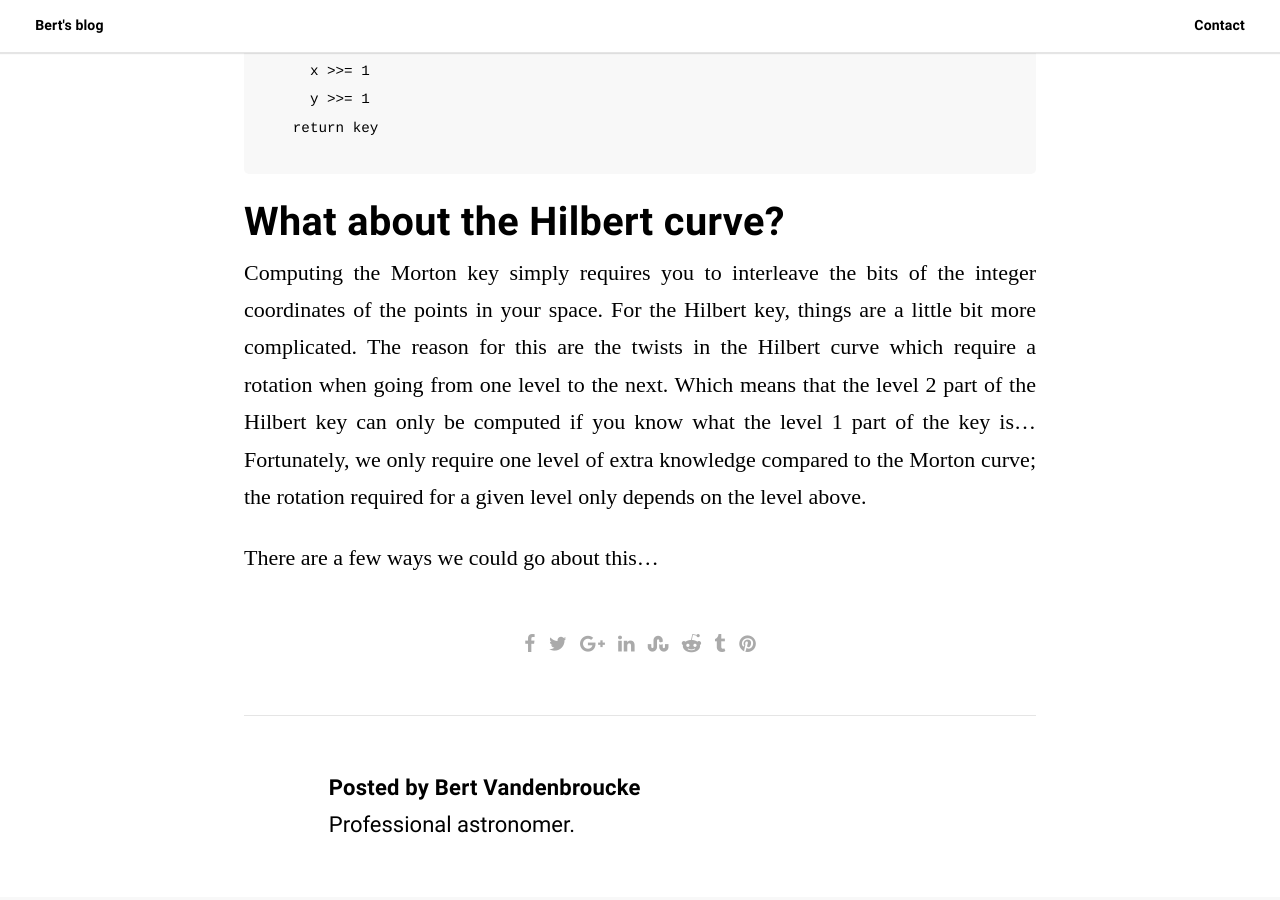
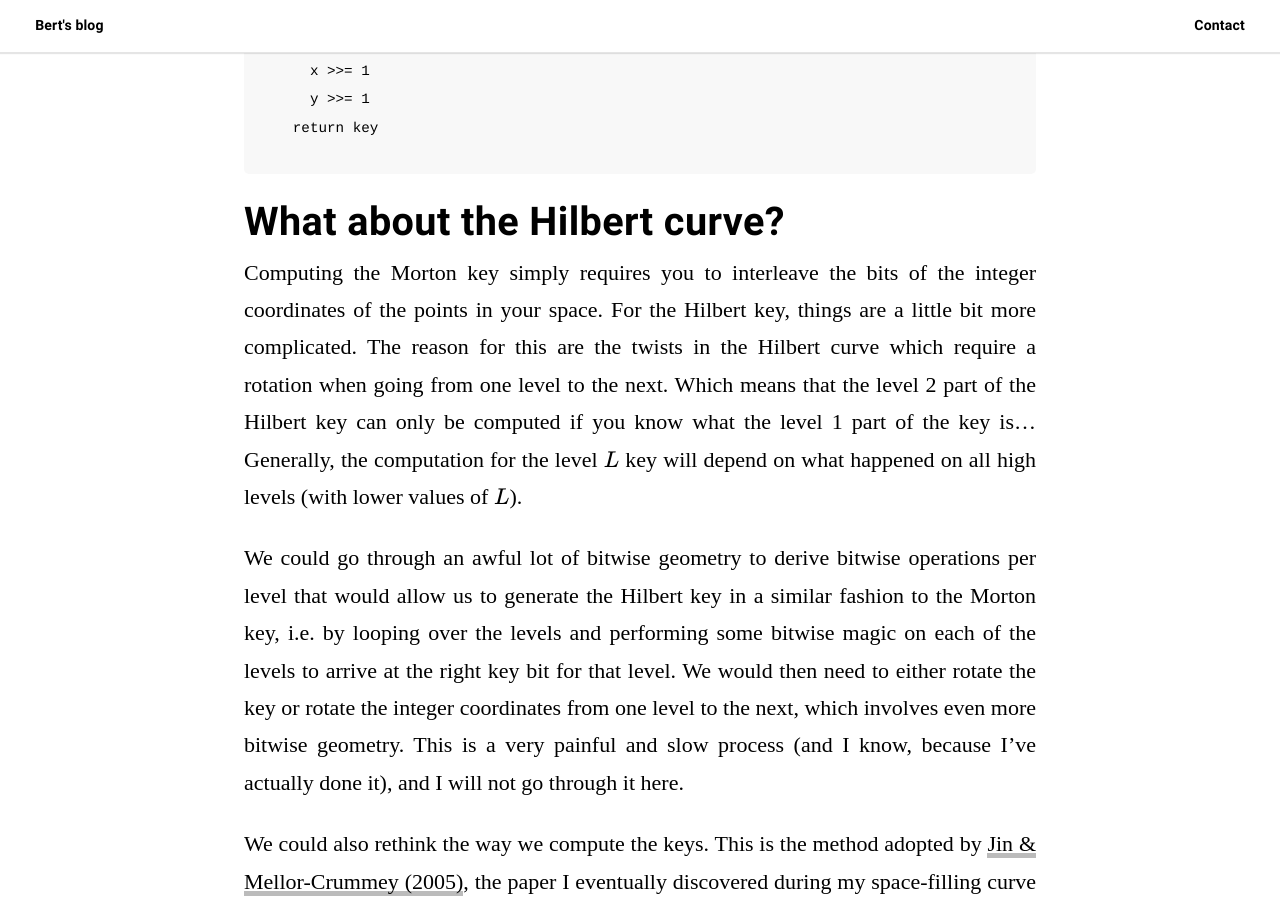
Before and after one commit to bwvdnbro/bwvdnbro.github.io, a Jekyll site: the page built from _posts/2019-01-14-space-filling-curves.markdown, in a window 1280 px wide and 900 px high, scrolled down 9802 px. Built offline with Jekyll 4.4.1, drawn with Linux system fonts in a browser that asks for light colours; some web fonts are replaced; formulas are drawn with MathJax 3; some of the changed text lies outside the part shown.

Commit message:
Started adding table based key computation.

```diff
--- a/_posts/2019-01-14-space-filling-curves.markdown
+++ b/_posts/2019-01-14-space-filling-curves.markdown
@@ -285,8 +285,75 @@
 the twists in the Hilbert curve which require a rotation when going from
 one level to the next. Which means that the level 2 part of the Hilbert
 key can only be computed if you know what the level 1 part of the key
-is... Fortunately, we only require one level of extra knowledge compared
-to the Morton curve; the rotation required for a given level only
-depends on the level above.
+is... Generally, the computation for the level $$L$$ key will depend on
+what happened on all high levels (with lower values of $$L$$).
 
-There are a few ways we could go about this...
+We could go through an awful lot of bitwise geometry to derive bitwise
+operations per level that would allow us to generate the Hilbert key in
+a similar fashion to the Morton key, i.e. by looping over the levels and
+performing some bitwise magic on each of the levels to arrive at the
+right key bit for that level. We would then need to either rotate the
+key or rotate the integer coordinates from one level to the next, which
+involves even more bitwise geometry. This is a very painful and slow
+process (and I know, because I've actually done it), and I will not go
+through it here.
+
+We could also rethink the way we compute the keys. This is the method
+adopted by [Jin & Mellor-Crummey
+(2005)](https://doi.org/10.1145/1055531.1055537), the paper I eventually
+discovered during my space-filling curve exploration. Their idea is to
+use a lookup-table to compute keys for space-filling curves. The
+lookup-table acts as a sort of map, that tells you in which direction to
+move along the curve, starting from a given position. The easiest way to
+explain it is by using the Morton key as an example.
+
+Let's start again with the level 1 Morton curve. Instead of just drawing
+it however, we will now label the connections in the curve with the
+directions we need to move in to follow the curve between the different
+points, and we will label the points with the shape of the curve on the
+next level down (an inverse Z, since this will also be the Morton
+curve):
+
+![Morton curve with directional labels](/assets/images/morton_labels.png)
+
+The entire curve can be described in terms of a simple map with the
+1-bit integer coordinates as reference points:
+ * if the current integer position is $$(0,0)$$, move *right*
+ * if the current integer position is $$(1,0)$$, move *up and left*
+ * if the current integer position is $$(0,1)$$, move *right*
+ * if the current integer position is $$(1,1)$$, *stop*
+
+We can also add directions for the next level to this map. These are
+very simple, since we know that the Morton curve looks the same on each
+level. But this will be useful for the Hilbert curve. The entire map can
+then be summarized as a simple table:
+
+| map name | position 0 | position 1 | position 2 | position 3 |
+| :---: | :---: | :---: | :---: | :---: |
+| Z | (Z, $$\rightarrow{}$$, 00) | (Z, $$\nwarrow{}$$, 01) | (Z, $$\rightarrow{}$$, 10) | (Z, stop, 11) |
+
+The different elements in each column are respectively the name of the
+map on the next level, the movement direction for the next point on the
+current level, and the bit that needs to be added to the Morton key on
+that level.
+
+To construct the multi-level key for a given set of coordinates, we
+again strip their bits from high to low, but now we use these bits to
+look up the corresponding row in the map table. This immediately tells
+us what part we need to add to the key, and which map to use for the
+next level. Of course, this does not make much sense for a map this
+simple. Note that we also don't use the directions for this.
+
+Things are a bit different for the Hilbert curve, because there are 4
+possible orientations of our curve that we can encounter, and hence 4
+different maps (there are actually 8, but for a given Hilbert curve we
+only need half of them because of geometrical reasons):
+
+![Hilbert curve with directional labels](/assets/images/hilbert_labels.png)
+
+| map name | position 0 | position 1 | position 2 | position 3 |
+| :---: | :---: | :---: | :---: | :---: |
+| Z | (Z, $$\rightarrow{}$$, 00) | (Z, $$\nwarrow{}$$, 01) | (Z, $$\rightarrow{}$$, 10) | (Z, stop, 11) |
+| Z | (Z, $$\rightarrow{}$$, 00) | (Z, $$\nwarrow{}$$, 01) | (Z, $$\rightarrow{}$$, 10) | (Z, stop, 11) |
+| Z | (Z, $$\rightarrow{}$$, 00) | (Z, $$\nwarrow{}$$, 01) | (Z, $$\rightarrow{}$$, 10) | (Z, stop, 11) |
+| Z | (Z, $$\rightarrow{}$$, 00) | (Z, $$\nwarrow{}$$, 01) | (Z, $$\rightarrow{}$$, 10) | (Z, stop, 11) |
```
Also changed, not shown: assets/images/hilbert_labels.png (added), assets/images/morton_labels.png (added).
